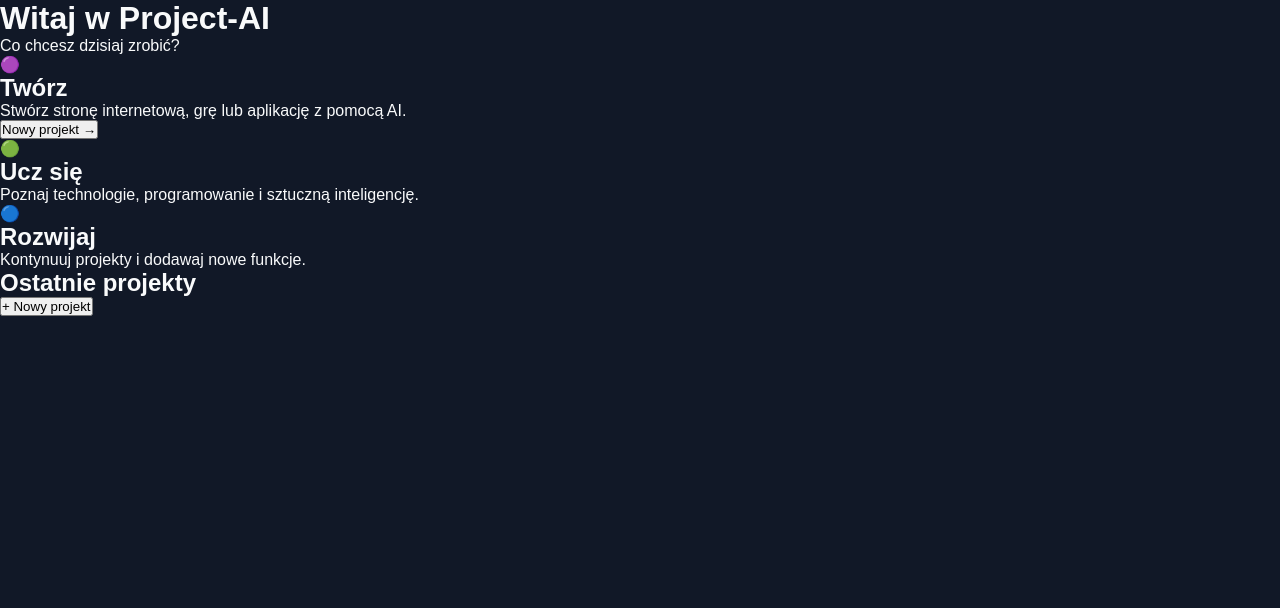
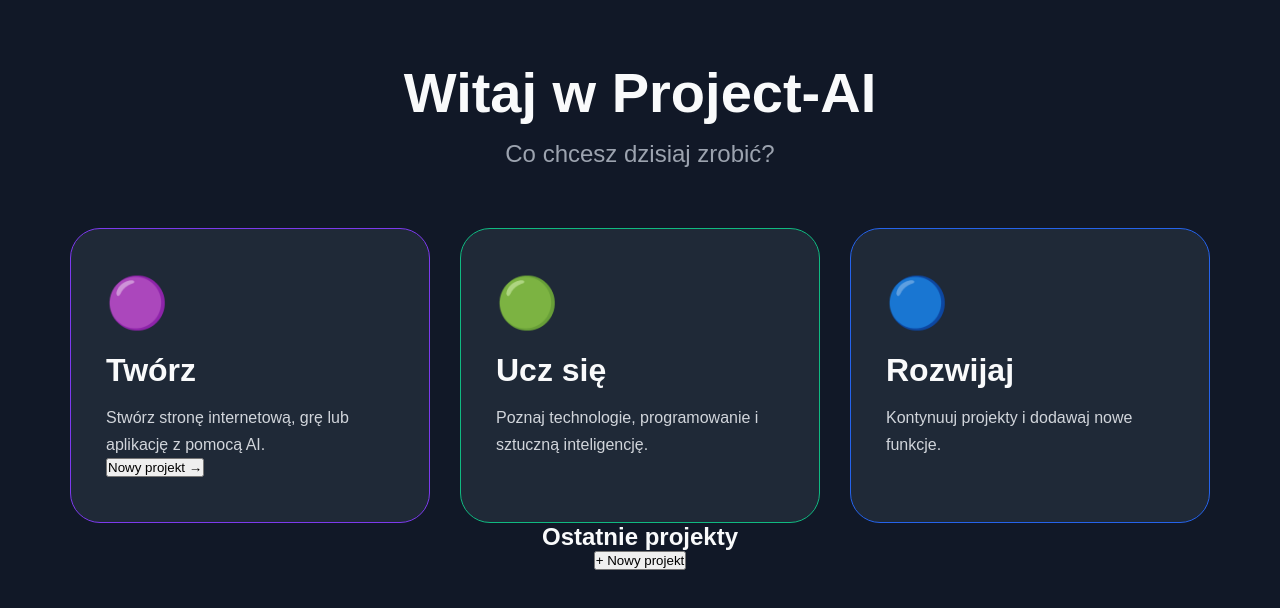
Before and after one commit to PrzemoNH/project-ai, a Next.js app: page /dashboard in a window 1280 px wide. Shown: the top 608 px of the page. Built offline with nearby package versions, Linux system fonts and the light colour scheme.

Commit message:
Update globals.css

```diff
--- a/app/globals.css
+++ b/app/globals.css
@@ -90,13 +90,9 @@ button {
 }
 
 
-.hero h1 span {
-  -webkit-background-clip: text;
-  color: transparent;
-}
-
-
-/* Kolory etapów Project-AI */
+/* ===========================
+   KOLORY PROJECT-AI
+=========================== */
 
 .create-text {
   color: #7C3AED;
@@ -304,6 +300,127 @@ button {
 
 
 /* ===========================
+   DASHBOARD
+=========================== */
+
+.dashboard {
+
+  min-height: calc(100vh - 100px);
+
+  max-width: 1200px;
+
+  margin: 0 auto;
+
+  padding: 60px 30px;
+
+  text-align: center;
+
+}
+
+
+.dashboard h1 {
+
+  font-size: 56px;
+
+  margin-bottom: 15px;
+
+}
+
+
+.dashboard-subtitle {
+
+  font-size: 24px;
+
+  color: #9ca3af;
+
+  margin-bottom: 60px;
+
+}
+
+
+.dashboard-grid {
+
+  display: grid;
+
+  grid-template-columns: repeat(3,1fr);
+
+  gap: 30px;
+
+}
+
+
+.dashboard-card {
+
+  background:#1f2937;
+
+  border:1px solid #374151;
+
+  border-radius:30px;
+
+  padding:45px 35px;
+
+  text-align:left;
+
+  transition:.3s;
+
+}
+
+
+.dashboard-card:hover {
+
+  transform:translateY(-10px);
+
+}
+
+
+.dashboard-icon {
+
+  font-size:50px;
+
+}
+
+
+.dashboard-card h2 {
+
+  font-size:32px;
+
+  margin:20px 0 15px;
+
+}
+
+
+.dashboard-card p {
+
+  color:#d1d5db;
+
+  line-height:1.7;
+
+}
+
+
+.create {
+
+  border-color:#7C3AED;
+
+}
+
+
+.learn {
+
+  border-color:#10B981;
+
+}
+
+
+.develop {
+
+  border-color:#2563EB;
+
+}
+
+
+
+/* ===========================
    MOBILE
 =========================== */
 
@@ -311,21 +428,29 @@ button {
 @media(max-width:768px){
 
   .hero h1 {
-    font-size: 55px;
+    font-size:55px;
   }
 
 
   .creation-grid,
-  .modules-grid {
+  .modules-grid,
+  .dashboard-grid {
 
-    grid-template-columns: 1fr;
+    grid-template-columns:1fr;
 
   }
 
 
   .logo img {
 
-    width: 320px;
+    width:320px;
+
+  }
+
+
+  .dashboard h1 {
+
+    font-size:42px;
 
   }
 
```
